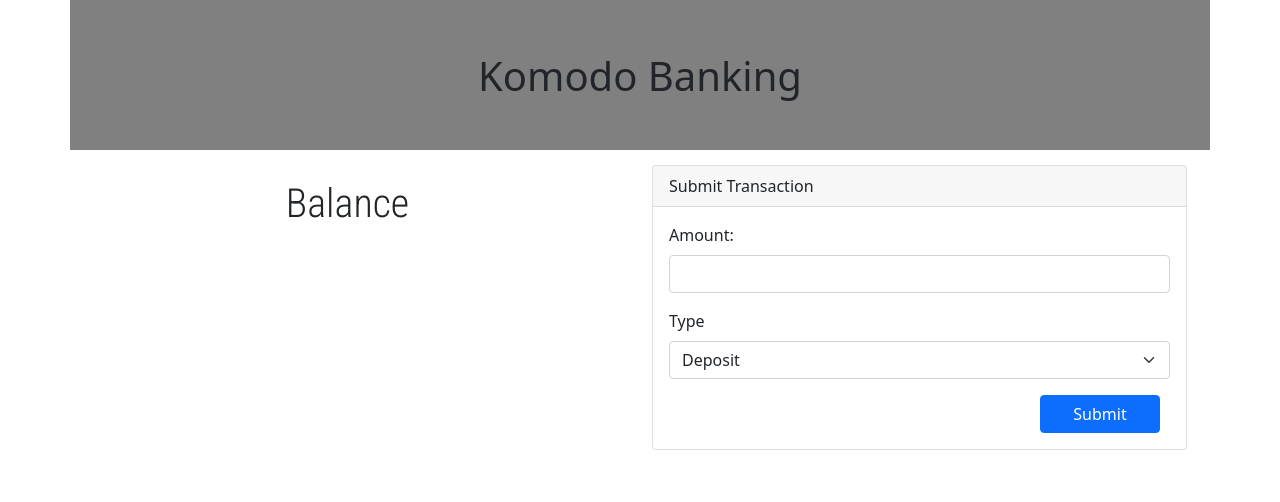
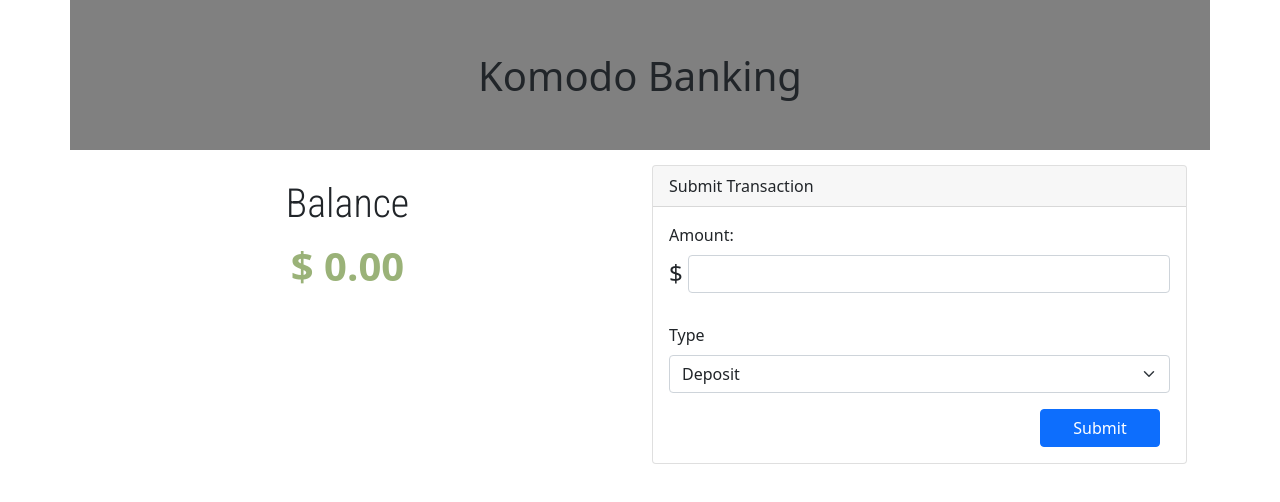
Before and after one commit to KKoehlin/bank_code_along-1, a plain HTML site: page index.html in a window 1280 px wide. Drawn offline with nearby package versions, Linux system fonts and the light colour scheme.

Commit message:
(finished wireframe of main section - Justin) Moving on to js to update dom

```diff
--- a/index.html
+++ b/index.html
@@ -32,14 +32,17 @@
     <div class="row">
       <div class="col text-center">
         <h1 class="balance">Balance</h1>
+        <p id="account-balance">$ 0.00</p>
       </div>
       <div class="col form-container">
-        <form class="card transaction-card">
+        <form class="card transaction-card" id="transaction-form">
           <div class="card-header">Submit Transaction</div>
           <div class="card-body">
             <div class="mb-3">
               <label for="amount" class="form-label">Amount: </label>
-              <input type="number" class="form-control" id="amount" name="amount">
+              <div id="amount-input">
+                <p>$</p><input type="number" step=".01"  class="form-control" id="amount" name="amount">
+              </div>
             </div>
             <div class="mb-3">
               <label for="transaction-type" class="form-label">Type</label>
--- a/index.js
+++ b/index.js
@@ -1,5 +1,7 @@
-let button = document.getElementById("transaction-button")
-button.onclick = (e) => {
+let form = document.getElementById("transaction-form")
+form.onsubmit = (e) => {
+    console.log(e.target["transaction-type"].value)
+    console.log(e.target.amount.value)
+
     e.preventDefault()
-    console.log("button")
 }
--- a/style.css
+++ b/style.css
@@ -14,6 +14,12 @@
     padding-top: 30px;
 }
 
+#account-balance {
+    color: #9AB278;
+    font-size: 40px;
+    font-weight: 700;
+}
+
 .form-container {
     padding: 15px;
 }
@@ -23,8 +29,23 @@
 }
 
 #transaction-button {
-    float:right;
+    float: right;
     max-width: 180px;
     min-width: 120px;
     margin-right: 10px;
 }
+
+#amount-input {
+    display: flex;
+}
+
+#amount-input p {
+    font-size: 24px;
+    font-weight: 400;
+}
+
+#amount {
+    display: inline-block;
+    margin-left: 5px;
+    height: 38px;
+}
```
